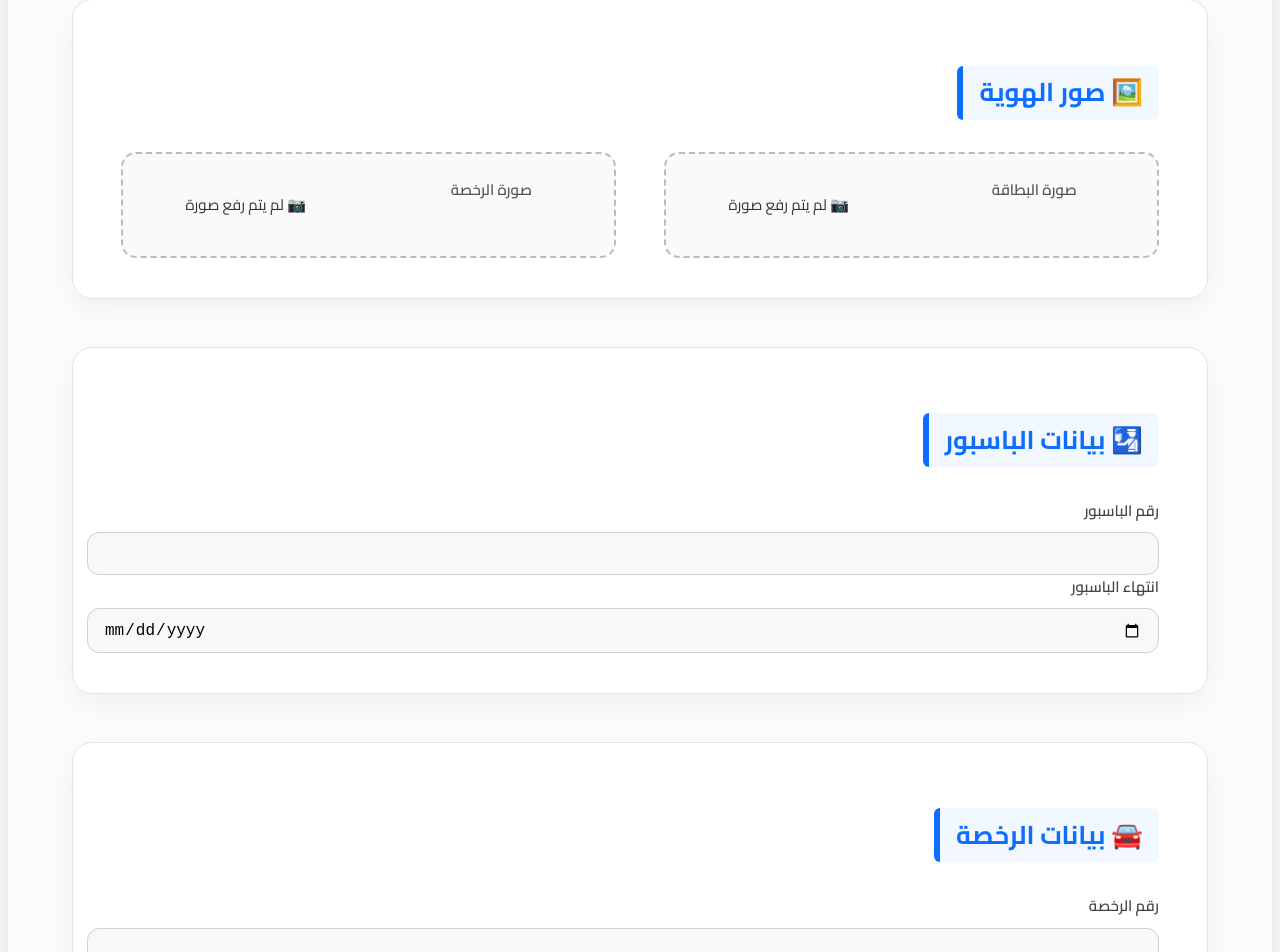
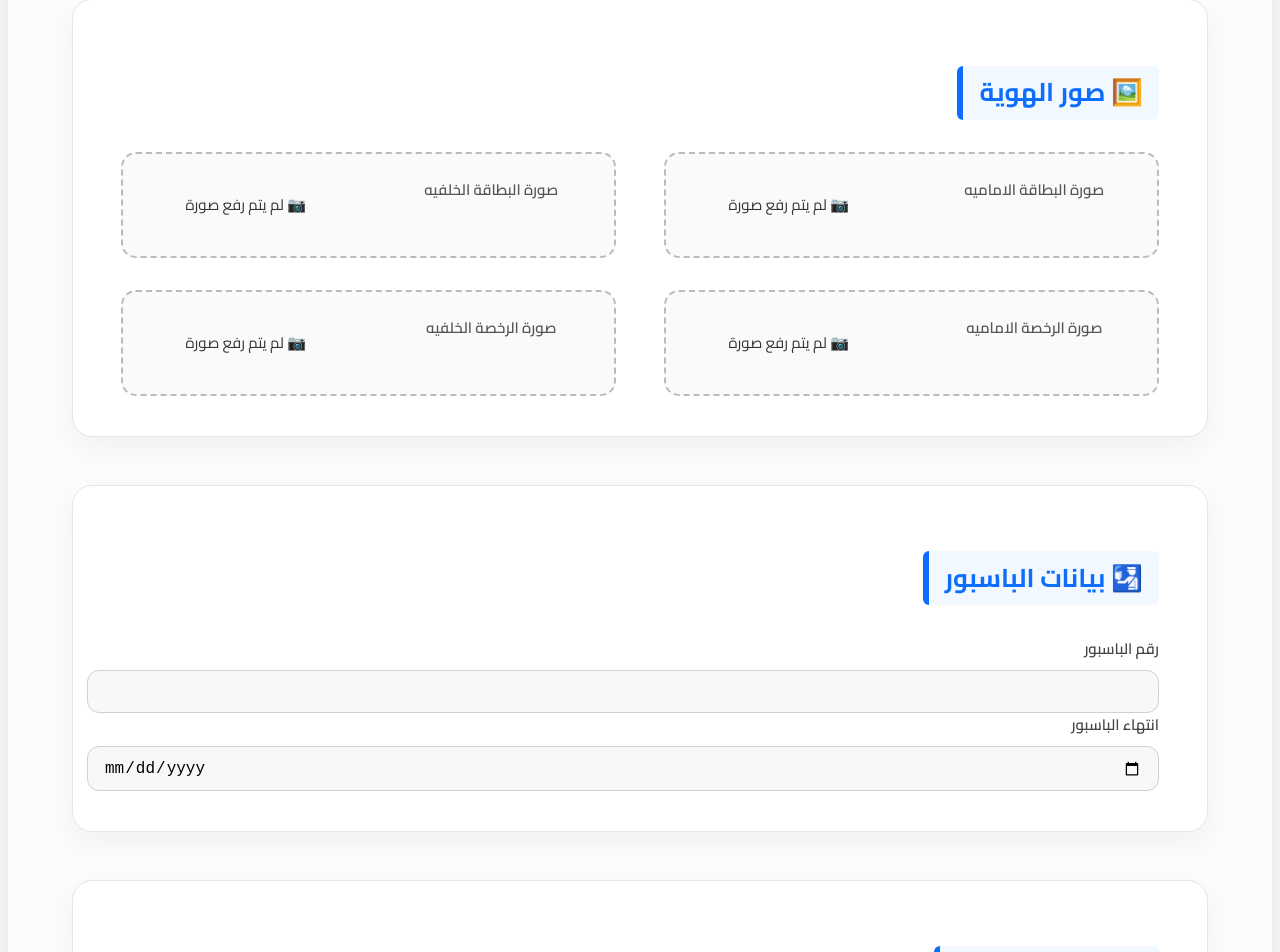
Before and after one commit to hazem257/star-car, a React (Vite) app: page / in a window 1280 px wide. Shown: the part 1185-2137 px from the top of the page. Built offline with nearby package versions, Linux system fonts and the light colour scheme; sample sign-in values are in the browser's storage.

Commit message:
Update InputForm.jsx

```diff
--- a/src/components/InputForm.jsx
+++ b/src/components/InputForm.jsx
@@ -121,7 +121,7 @@ const dashboard = () => {
         <h3>🖼️ صور الهوية</h3>
         <div className="image-upload-wrapper">
           <div className="image-card">
-            <label htmlFor="idImage">صورة البطاقة</label>
+            <label htmlFor="idImage"> صورة البطاقة الاماميه</label>
             <input id="idImage" type="file" name="idImage" accept="image/*" onChange={onChange} />
             {form.idImage ? (
               <img
@@ -134,16 +134,44 @@ const dashboard = () => {
               <p>📷 لم يتم رفع صورة</p>
             )}
           </div>
+            <div className="image-card">
+            <label htmlFor="idImage">صورة البطاقة الخلفيه</label>
+            <input id="idImage" type="file" name="idImage" accept="image/*" onChange={onChange} />
+            {form.idImage ? (
+              <img
+                src={form.idbackImage}
+                alt="صورة البطاقة"
+                className="image-preview"
+                onClick={() => setSelectedImage(form.idbackImage)}
+              />
+            ) : (
+              <p>📷 لم يتم رفع صورة</p>
+            )}
+          </div>
 
           <div className="image-card">
-            <label htmlFor="licenseImage">صورة الرخصة</label>
+            <label htmlFor="licenseImage">صورة الرخصة  الاماميه</label>
             <input id="licenseImage" type="file" name="licenseImage" accept="image/*" onChange={onChange} />
-            {form.licenseImage ? (
+            {form.licensefrontImage ? (
               <img
                 src={form.licenseImage}
                 alt="صورة الرخصة"
                 className="image-preview"
-                onClick={() => setSelectedImage(form.licenseImage)}
+                onClick={() => setSelectedImage(form.licensefrontImage)}
+              />
+            ) : (
+              <p>📷 لم يتم رفع صورة</p>
+            )}
+          </div>
+            <div className="image-card">
+            <label htmlFor="licenseImage">صورة الرخصة  الخلفيه</label>
+            <input id="licenseImage" type="file" name="licenseImage" accept="image/*" onChange={onChange} />
+            {form.licensebackImage ? (
+              <img
+                src={form.licenseImage}
+                alt="صورة الرخصة"
+                className="image-preview"
+                onClick={() => setSelectedImage(form.licensebackImage)}
               />
             ) : (
               <p>📷 لم يتم رفع صورة</p>
```
